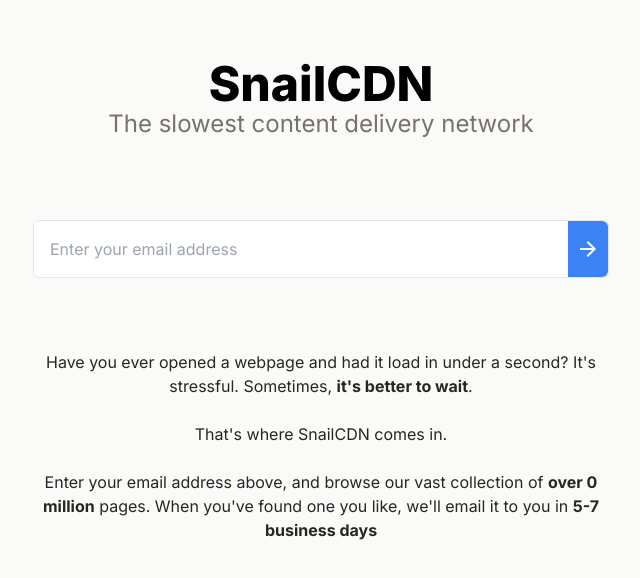
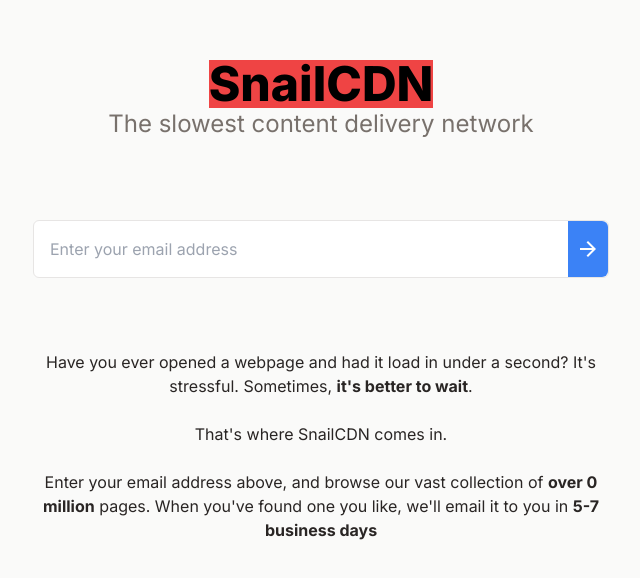
Before and after one commit to plettj/SnailCDN, a website: page frontend/index.html in a window 1280 px wide. Shown: the part 132-710 px from the top of the page, without its empty margins (319-959 px from the left). Drawn offline with nearby package versions, Linux system fonts and the light colour scheme.

Commit message:
Example at rule

```diff
--- a/frontend/index.html
+++ b/frontend/index.html
@@ -13,7 +13,7 @@
     <script src="https://unpkg.com/vue@3/dist/vue.global.js"></script>
     <script src="https://cdn.tailwindcss.com"></script>
 </head>
-<style tyle="text/tailwindcss">
+<style type="text/tailwindcss">
     .material-symbols-outlined {
         font-variation-settings:
             'FILL' 0,
@@ -28,12 +28,18 @@
         margin: 0 1.5rem;
         background-color: #fafaf9;
     }
+
+    @layer components {
+        .test {
+            @apply bg-red-500;
+        }
+    }
 </style>
 
 <body class="flex justify-center">
     <div id="app">
         <div class="flex flex-col items-center mt-48">
-            <h1 class="text-5xl font-extrabold m-0 text-center">SnailCDN</h1>
+            <h1 class="text-5xl font-extrabold m-0 text-center test">SnailCDN</h1>
             <h2 class="mb-12 text-stone-500 text-center m-0 text-2xl">The slowest content delivery network</h2>
 
             <div class="flex items-center w-fit gap-2 min-h-6 text-sm text-red-500" v-if="status == 'invalid-email'"><span
```
